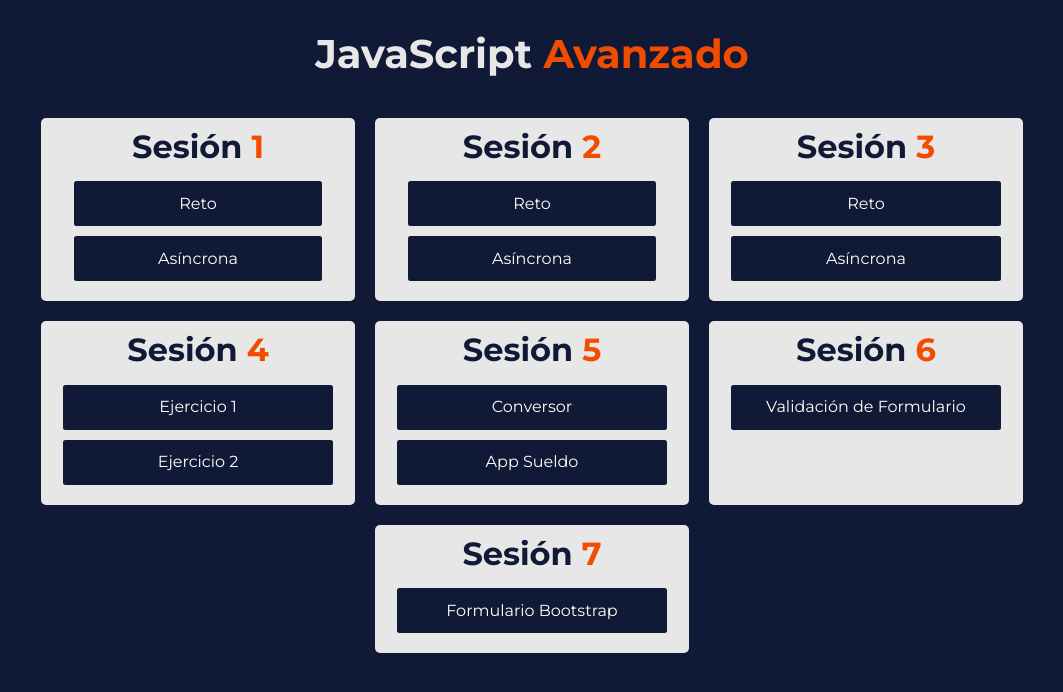
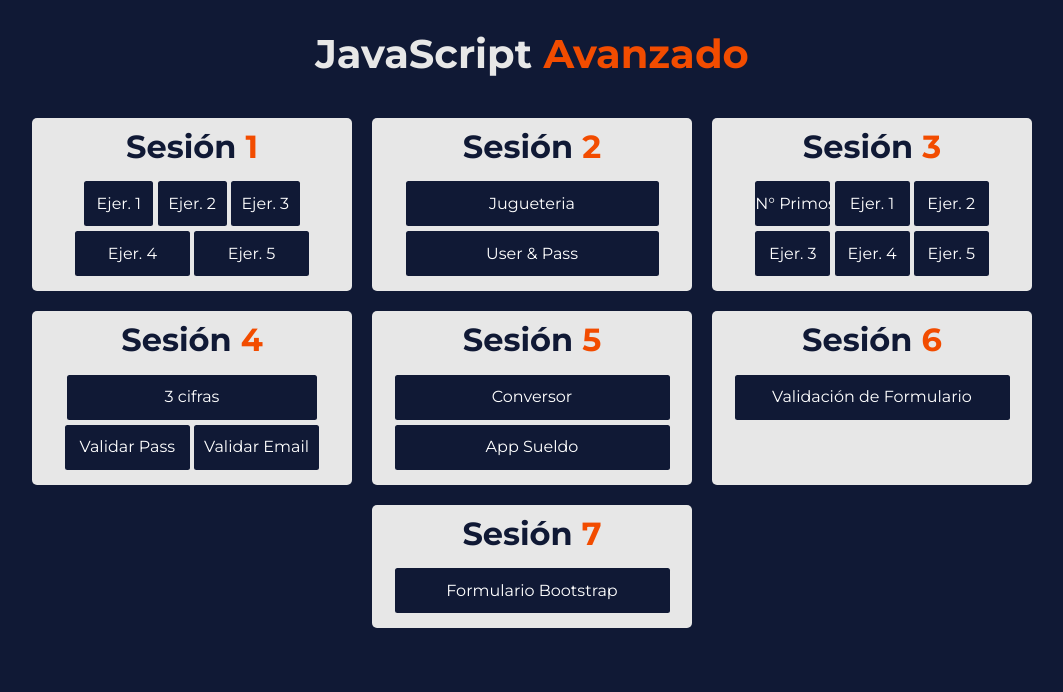
Before and after one commit to vreytor/JsAdvancedBJB, a plain HTML site: page index.html in a window 1280 px wide. Shown: the whole page, without its empty margins (108-1171 px from the left). Drawn offline with nearby package versions, Linux system fonts and the light colour scheme.

Commit message:
Changes Index

```diff
--- a/css/style.css
+++ b/css/style.css
@@ -30,10 +30,6 @@
 
 .menu {
     justify-content: center;
-    text-align: center;
-    display: flex;
-    flex-wrap: wrap;
-
 }
 
 .sesion {
@@ -52,7 +48,7 @@
 
 input {
     height: 45px;
-    margin-bottom: 10px;
+    margin-bottom: 5px;
     font-size: 1rem;
     background-color: #101935;
     color: white;
--- a/index.html
+++ b/index.html
@@ -25,29 +25,49 @@
     <main class="container">
         <h1>JavaScript <span>Avanzado</span></h1>
 
-        <section class="menu raw d-flex flex-wrap">
-            <section class="sesion row col-12 col-sm-10 col-md-5 col-lg-3 d-flex">
+        <section class="menu row d-flex flex-wrap">
+            <section class="sesion row uno col-12 col-sm-10 col-md-5 col-lg-3 d-flex">
                 <h2 class="col-12">Sesión <span>1</span></h2>
-                <a href="./404.html" target="_self"><input class="col-11" type="button" value="Reto"></a>
-                <a href="./404.html" target="_self"><input class="col-11" type="button" value="Asíncrona"></a>
+                <section class="">
+                    <a href="./404.html" target="_self"><input class="col-3" type="button" value="Ejer. 1"></a>
+                    <a href="./404.html" target="_self"><input class="col-3" type="button" value="Ejer. 2"></a>
+                    <a href="./404.html" target="_self"><input class="col-3" type="button" value="Ejer. 3"></a>
+                </section>
+                <section>
+                    <a href="./404.html" target="_self"><input class="col-5" type="button" value="Ejer. 4"></a>
+                    <a href="./404.html" target="_self"><input class="col-5" type="button" value="Ejer. 5"></a>
+                </section>
             </section>
 
             <section class="sesion row col-12 col-sm-10 col-md-5 col-lg-3">
                 <h2>Sesión <span>2</span></h2>
-                <a href="./404.html" target="_self"><input class="col-11" type="button" value="Reto"></a>
-                <a href="./404.html" target="_self"><input class="col-11" type="button" value="Asíncrona"></a>
+                <a href="./404.html" target="_self"><input class="col-11" type="button" value="Jugueteria"></a>
+                <a href="./404.html" target="_self"><input class="col-11" type="button" value="User & Pass"></a>
             </section>
 
             <section class="sesion col-12 col-sm-10 col-md-5 col-lg-3">
                 <h2>Sesión <span>3</span></h2>
-                <a href="./404.html" target="_self"><input class="col-11" type="button" value="Reto"></a>
-                <a href="./404.html" target="_self"><input class="col-11" type="button" value="Asíncrona"></a>
+                <section class="">
+                    <a href="./404.html" target="_self"><input class="col-3" type="button" value="N° Primos"></a>
+                    <a href="./404.html" target="_self"><input class="col-3" type="button" value="Ejer. 1"></a>
+                    <a href="./404.html" target="_self"><input class="col-3" type="button" value="Ejer. 2"></a>
+                </section>
+                <section>
+                    <a href="./404.html" target="_self"><input class="col-3" type="button" value="Ejer. 3"></a>
+                    <a href="./404.html" target="_self"><input class="col-3" type="button" value="Ejer. 4"></a>
+                    <a href="./404.html" target="_self"><input class="col-3" type="button" value="Ejer. 5"></a>
+                </section>
             </section>
 
             <section class="sesion col-12 col-sm-10 col-md-5 col-lg-3">
                 <h2>Sesión <span>4</span></h2>
-                <a href="./404.html" target="_self"><input class="col-11" type="button" value="Ejercicio 1"></a>
-                <a href="./404.html" target="_self"><input class="col-11" type="button" value="Ejercicio 2"></a>
+                <section class="">
+                    <a href="./404.html" target="_self"><input class="col-10" type="button" value="3 cifras"></a>
+                </section>
+                <section>
+                    <a href="./404.html" target="_self"><input class="col-5" type="button" value="Validar Pass"></a>
+                    <a href="./404.html" target="_self"><input class="col-5" type="button" value="Validar Email"></a>
+                </section>
             </section>
 
             <section class="sesion col-12 col-sm-10 col-md-5 col-lg-3">
```
